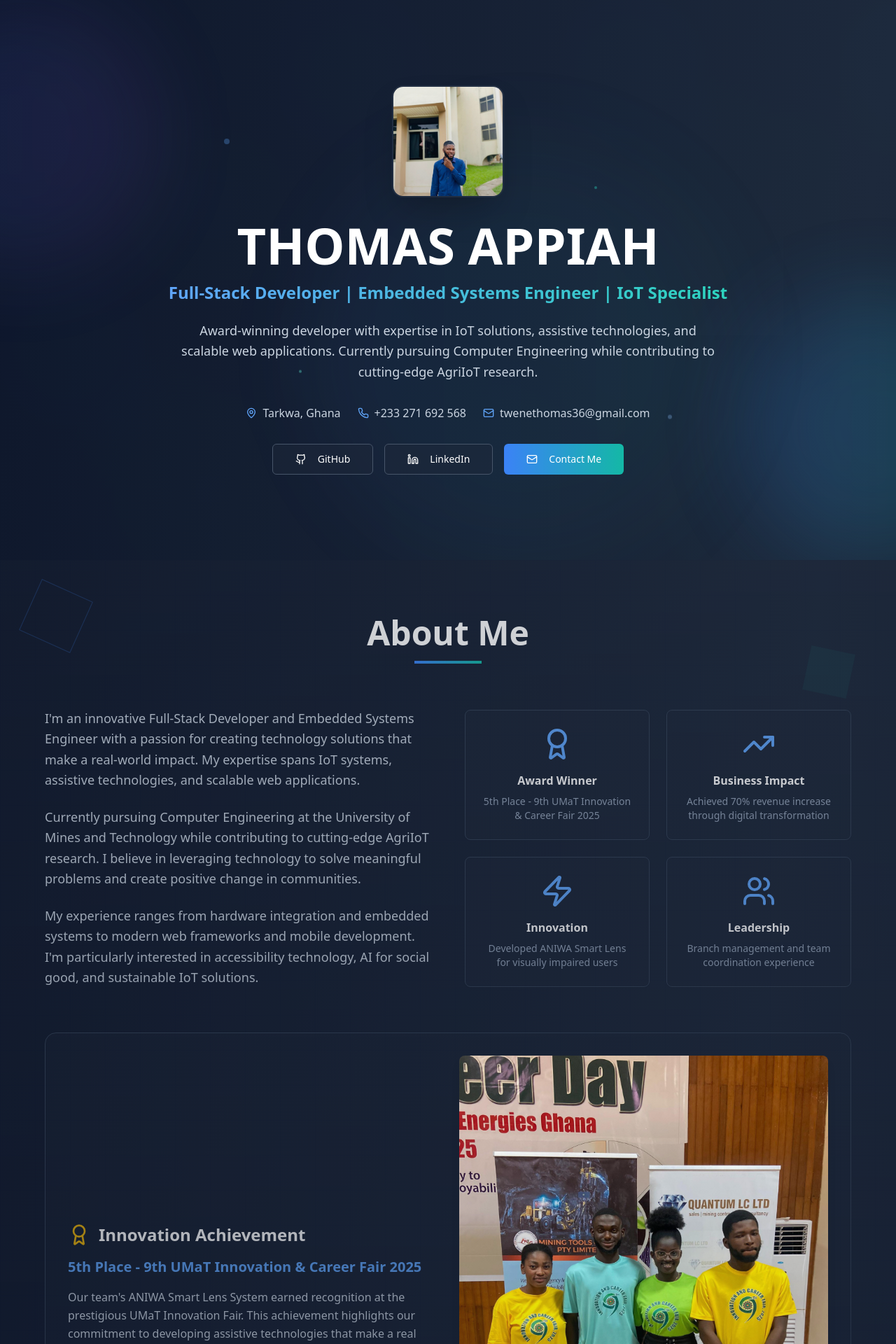
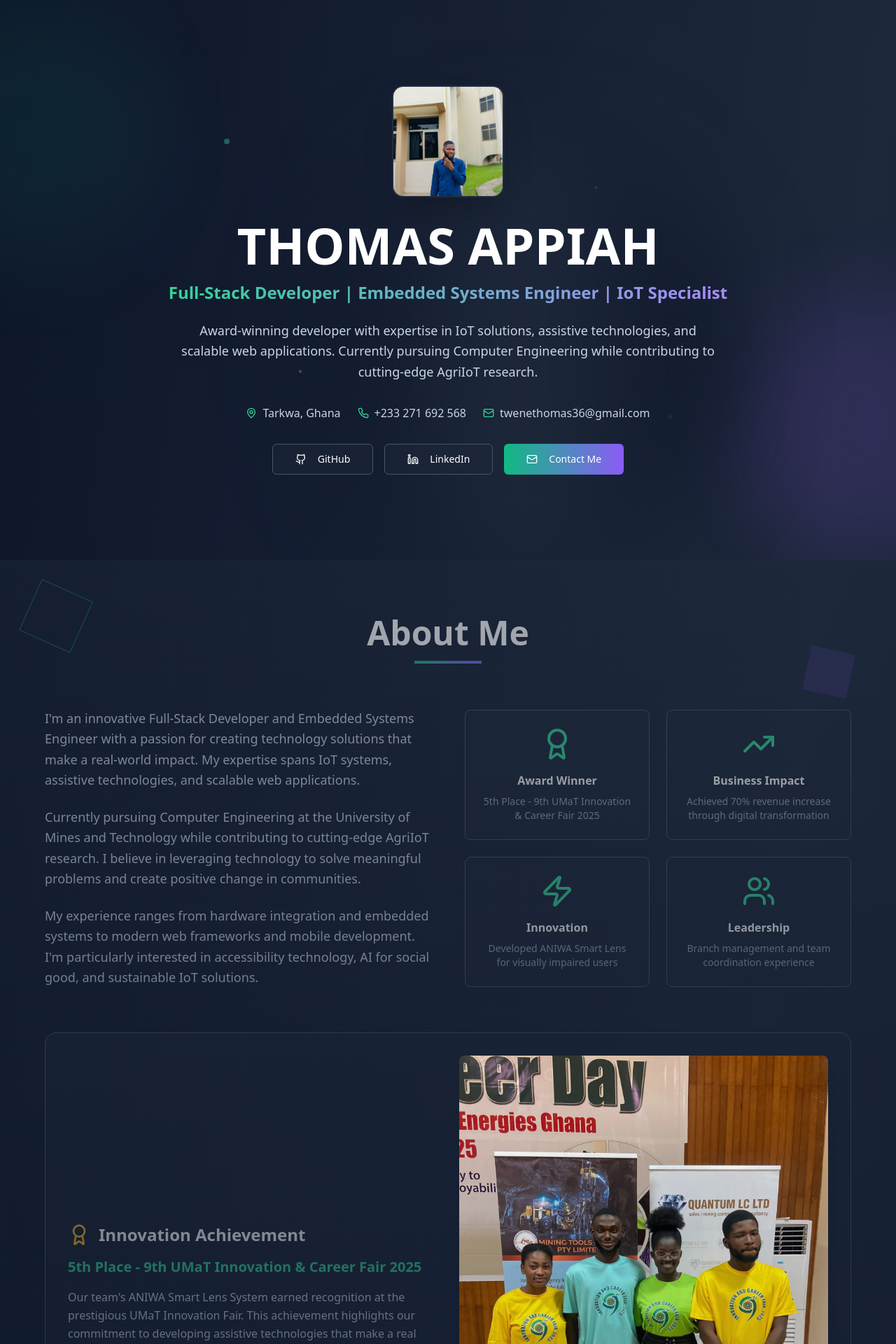
Before and after one commit to NexGen-Innovators-co/thomas-appiah-portfolio-showcase, a React (Vite) app: page / in a window 1280 px wide. Shown: the top 1920 px of the page at 70% size. Built offline with nearby package versions, Linux system fonts and the light colour scheme.

Commit message:
Refactor theme and backgrounds

```diff
--- a/src/components/About.tsx
+++ b/src/components/About.tsx
@@ -29,17 +29,17 @@ const About = () => {
   return (
     <section className="py-20 px-4 relative overflow-hidden">
       {/* Dynamic Background Elements */}
-      <div className="absolute inset-0 bg-gradient-to-b from-slate-800/20 to-slate-900/40"></div>
+      <div className="absolute inset-0 bg-gradient-to-b from-slate-800/40 to-slate-900/60"></div>
 
       {/* Floating Geometric Shapes */}
-      <div className="absolute top-10 left-10 w-20 h-20 border border-blue-500/20 rotate-45 animate-spin" style={{animationDuration: '15s'}}></div>
-      <div className="absolute top-32 right-16 w-16 h-16 bg-teal-500/10 rotate-12 animate-pulse"></div>
-      <div className="absolute bottom-20 left-20 w-24 h-24 border-2 border-blue-400/15 rounded-full animate-bounce" style={{animationDuration: '6s'}}></div>
-      <div className="absolute bottom-40 right-12 w-12 h-12 bg-gradient-to-r from-blue-500/20 to-teal-500/20 transform rotate-45 animate-pulse delay-1000"></div>
+      <div className="absolute top-10 left-10 w-20 h-20 border border-emerald-500/30 rotate-45 animate-spin" style={{animationDuration: '15s'}}></div>
+      <div className="absolute top-32 right-16 w-16 h-16 bg-violet-500/20 rotate-12 animate-pulse"></div>
+      <div className="absolute bottom-20 left-20 w-24 h-24 border-2 border-emerald-400/25 rounded-full animate-bounce" style={{animationDuration: '6s'}}></div>
+      <div className="absolute bottom-40 right-12 w-12 h-12 bg-gradient-to-r from-emerald-500/30 to-violet-500/30 transform rotate-45 animate-pulse delay-1000"></div>
 
       {/* Subtle Grid Pattern */}
-      <div className="absolute inset-0 opacity-5" style={{
-        backgroundImage: 'linear-gradient(rgba(59, 130, 246, 0.1) 1px, transparent 1px), linear-gradient(90deg, rgba(59, 130, 246, 0.1) 1px, transparent 1px)',
+      <div className="absolute inset-0 opacity-10" style={{
+        backgroundImage: 'linear-gradient(rgba(16, 185, 129, 0.2) 1px, transparent 1px), linear-gradient(90deg, rgba(16, 185, 129, 0.2) 1px, transparent 1px)',
         backgroundSize: '50px 50px'
       }}></div>
       <div className="max-w-6xl mx-auto">
@@ -47,7 +47,7 @@ const About = () => {
           <h2 className="text-4xl md:text-5xl font-bold text-white mb-4">
             About Me
           </h2>
-          <div className="w-24 h-1 bg-gradient-to-r from-blue-500 to-teal-500 mx-auto"></div>
+          <div className="w-24 h-1 bg-gradient-to-r from-emerald-500 to-violet-500 mx-auto"></div>
         </div>
 
         <div className="grid md:grid-cols-2 gap-12 items-center mb-16">
@@ -73,9 +73,9 @@ const About = () => {
 
           <div className="grid grid-cols-1 sm:grid-cols-2 gap-6">
             {highlights.map((highlight, index) => (
-              <Card key={index} className="bg-slate-800/50 border-slate-700 hover:bg-slate-700/50 transition-all duration-300 hover:scale-105">
+              <Card key={index} className="bg-slate-800/70 border-slate-600 hover:bg-slate-700/70 transition-all duration-300 hover:scale-105">
                 <CardContent className="p-6 text-center">
-                  <highlight.icon className="w-12 h-12 text-blue-400 mx-auto mb-4" />
+                  <highlight.icon className="w-12 h-12 text-emerald-400 mx-auto mb-4" />
                   <h3 className="text-white font-semibold mb-2">{highlight.title}</h3>
                   <p className="text-slate-400 text-sm">{highlight.description}</p>
                 </CardContent>
@@ -85,14 +85,14 @@ const About = () => {
         </div>
 
         {/* Award Achievement Section */}
-        <div className="bg-slate-800/30 rounded-2xl p-8 border border-slate-700">
+        <div className="bg-slate-800/60 rounded-2xl p-8 border border-slate-600">
           <div className="grid md:grid-cols-2 gap-8 items-center">
             <div>
               <div className="flex items-center gap-3 mb-4">
-                <Award className="w-8 h-8 text-yellow-500" />
+                <Award className="w-8 h-8 text-amber-400" />
                 <h3 className="text-2xl font-bold text-white">Innovation Achievement</h3>
               </div>
-              <h4 className="text-xl text-blue-400 font-semibold mb-4">
+              <h4 className="text-xl text-emerald-400 font-semibold mb-4">
                 5th Place - 9th UMaT Innovation & Career Fair 2025
               </h4>
               <p className="text-slate-300 leading-relaxed">
--- a/src/components/Hero.tsx
+++ b/src/components/Hero.tsx
@@ -5,11 +5,11 @@ const Hero = () => {
   return (
     <section className="min-h-screen flex items-center justify-center px-4 relative overflow-hidden">
       {/* Animated Background Grid */}
-      <div className="absolute inset-0 opacity-10">
-        <div className="absolute inset-0 bg-gradient-to-br from-blue-500/10 to-teal-500/10"></div>
+      <div className="absolute inset-0 opacity-5">
+        <div className="absolute inset-0 bg-gradient-to-br from-emerald-500/10 to-violet-500/10"></div>
         <div className="absolute inset-0" style={{
-          backgroundImage: `radial-gradient(circle at 25% 25%, rgba(59, 130, 246, 0.1) 0%, transparent 50%),
-                           radial-gradient(circle at 75% 75%, rgba(20, 184, 166, 0.1) 0%, transparent 50%)`,
+          backgroundImage: `radial-gradient(circle at 25% 25%, rgba(16, 185, 129, 0.08) 0%, transparent 50%),
+                           radial-gradient(circle at 75% 75%, rgba(139, 92, 246, 0.08) 0%, transparent 50%)`,
           backgroundSize: '400px 400px',
           animation: 'pulse 4s ease-in-out infinite alternate'
         }}></div>
@@ -17,16 +17,16 @@ const Hero = () => {
 
       {/* Floating Particles */}
       <div className="absolute inset-0">
-        <div className="absolute top-1/4 left-1/4 w-2 h-2 bg-blue-400/30 rounded-full animate-bounce delay-1000"></div>
-        <div className="absolute top-1/3 right-1/3 w-1 h-1 bg-teal-400/40 rounded-full animate-bounce delay-2000"></div>
-        <div className="absolute bottom-1/4 right-1/4 w-1.5 h-1.5 bg-blue-300/30 rounded-full animate-bounce delay-3000"></div>
-        <div className="absolute bottom-1/3 left-1/3 w-1 h-1 bg-teal-300/40 rounded-full animate-bounce delay-500"></div>
+        <div className="absolute top-1/4 left-1/4 w-2 h-2 bg-emerald-400/40 rounded-full animate-bounce delay-1000"></div>
+        <div className="absolute top-1/3 right-1/3 w-1 h-1 bg-violet-400/50 rounded-full animate-bounce delay-2000"></div>
+        <div className="absolute bottom-1/4 right-1/4 w-1.5 h-1.5 bg-emerald-300/40 rounded-full animate-bounce delay-3000"></div>
+        <div className="absolute bottom-1/3 left-1/3 w-1 h-1 bg-violet-300/50 rounded-full animate-bounce delay-500"></div>
       </div>
 
       {/* Dynamic Gradient Orbs */}
-      <div className="absolute top-0 -left-40 w-96 h-96 bg-gradient-to-r from-blue-500/20 to-purple-500/20 rounded-full blur-3xl animate-pulse"></div>
-      <div className="absolute bottom-0 -right-40 w-96 h-96 bg-gradient-to-l from-teal-500/20 to-blue-500/20 rounded-full blur-3xl animate-pulse delay-1000"></div>
-      <div className="absolute top-1/2 left-1/2 transform -translate-x-1/2 -translate-y-1/2 w-[600px] h-[600px] bg-gradient-to-r from-blue-500/5 to-teal-500/5 rounded-full blur-3xl animate-spin" style={{animationDuration: '20s'}}></div>
+      <div className="absolute top-0 -left-40 w-96 h-96 bg-gradient-to-r from-emerald-500/15 to-teal-500/15 rounded-full blur-3xl animate-pulse"></div>
+      <div className="absolute bottom-0 -right-40 w-96 h-96 bg-gradient-to-l from-violet-500/15 to-purple-500/15 rounded-full blur-3xl animate-pulse delay-1000"></div>
+      <div className="absolute top-1/2 left-1/2 transform -translate-x-1/2 -translate-y-1/2 w-[600px] h-[600px] bg-gradient-to-r from-emerald-500/8 to-violet-500/8 rounded-full blur-3xl animate-spin" style={{animationDuration: '20s'}}></div>
 
       <div className="max-w-4xl mx-auto text-center relative z-10">
         {/* Profile Image */}
@@ -44,8 +44,8 @@ const Hero = () => {
           THOMAS APPIAH
         </h1>
 
-        <div className="text-xl md:text-2xl text-blue-400 mb-6 animate-fade-in delay-200">
-          <span className="bg-gradient-to-r from-blue-400 to-teal-400 bg-clip-text text-transparent font-semibold">
+        <div className="text-xl md:text-2xl text-emerald-400 mb-6 animate-fade-in delay-200">
+          <span className="bg-gradient-to-r from-emerald-400 to-violet-400 bg-clip-text text-transparent font-semibold">
             Full-Stack Developer | Embedded Systems Engineer | IoT Specialist
           </span>
         </div>
@@ -58,15 +58,15 @@ const Hero = () => {
         {/* Contact Info */}
         <div className="flex flex-wrap justify-center gap-6 mb-8 text-slate-300 animate-fade-in delay-400">
           <div className="flex items-center gap-2">
-            <MapPin className="w-4 h-4 text-blue-400" />
+            <MapPin className="w-4 h-4 text-emerald-400" />
             <span>Tarkwa, Ghana</span>
           </div>
           <div className="flex items-center gap-2">
-            <Phone className="w-4 h-4 text-blue-400" />
+            <Phone className="w-4 h-4 text-emerald-400" />
             <span>+233 271 692 568</span>
           </div>
           <div className="flex items-center gap-2">
-            <Mail className="w-4 h-4 text-blue-400" />
+            <Mail className="w-4 h-4 text-emerald-400" />
             <span>twenethomas36@gmail.com</span>
           </div>
         </div>
@@ -99,7 +99,7 @@ const Hero = () => {
 
           <Button
             size="lg"
-            className="bg-gradient-to-r from-blue-500 to-teal-500 hover:from-blue-600 hover:to-teal-600 text-white hover:scale-105 transition-all duration-300"
+            className="bg-gradient-to-r from-emerald-500 to-violet-500 hover:from-emerald-600 hover:to-violet-600 text-white hover:scale-105 transition-all duration-300"
             asChild
           >
             <a href="mailto:twenethomas36@gmail.com">
```
Also changed, not shown: src/components/Contact.tsx (+20 -20 lines), src/components/Experience.tsx (+16 -16 lines), src/components/Projects.tsx (+17 -17 lines), src/components/Skills.tsx (+12 -12 lines).
